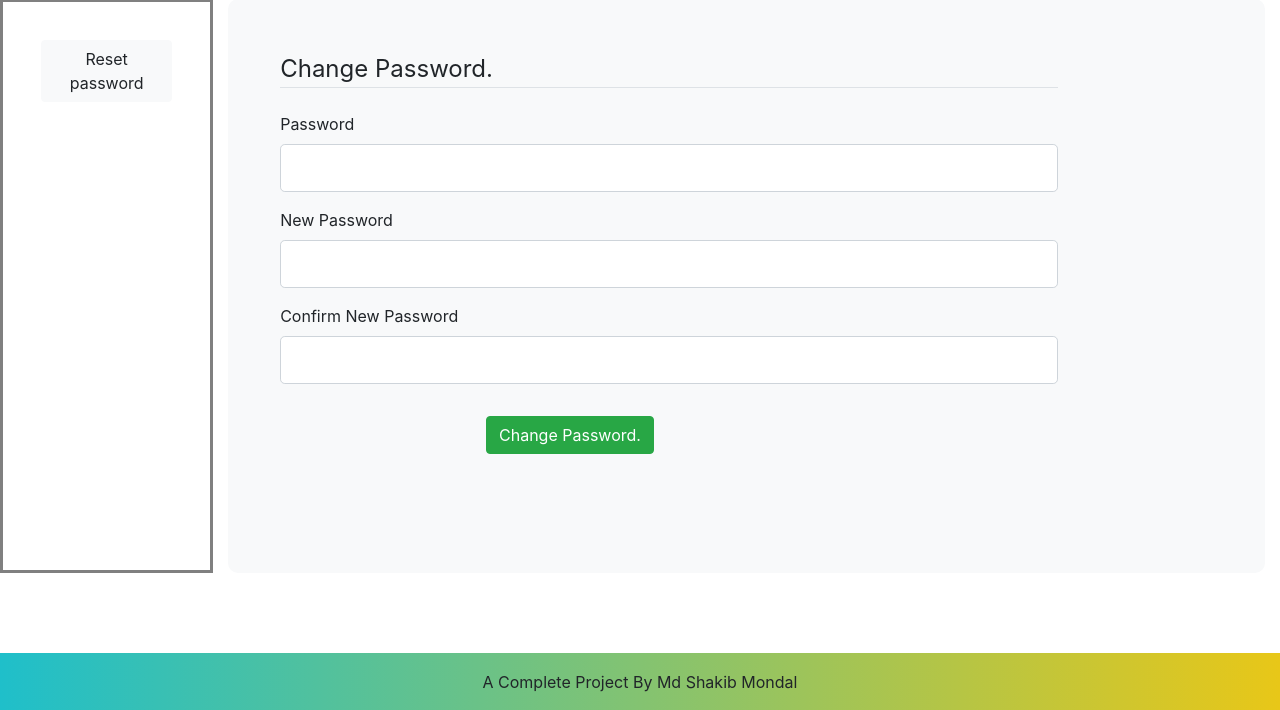
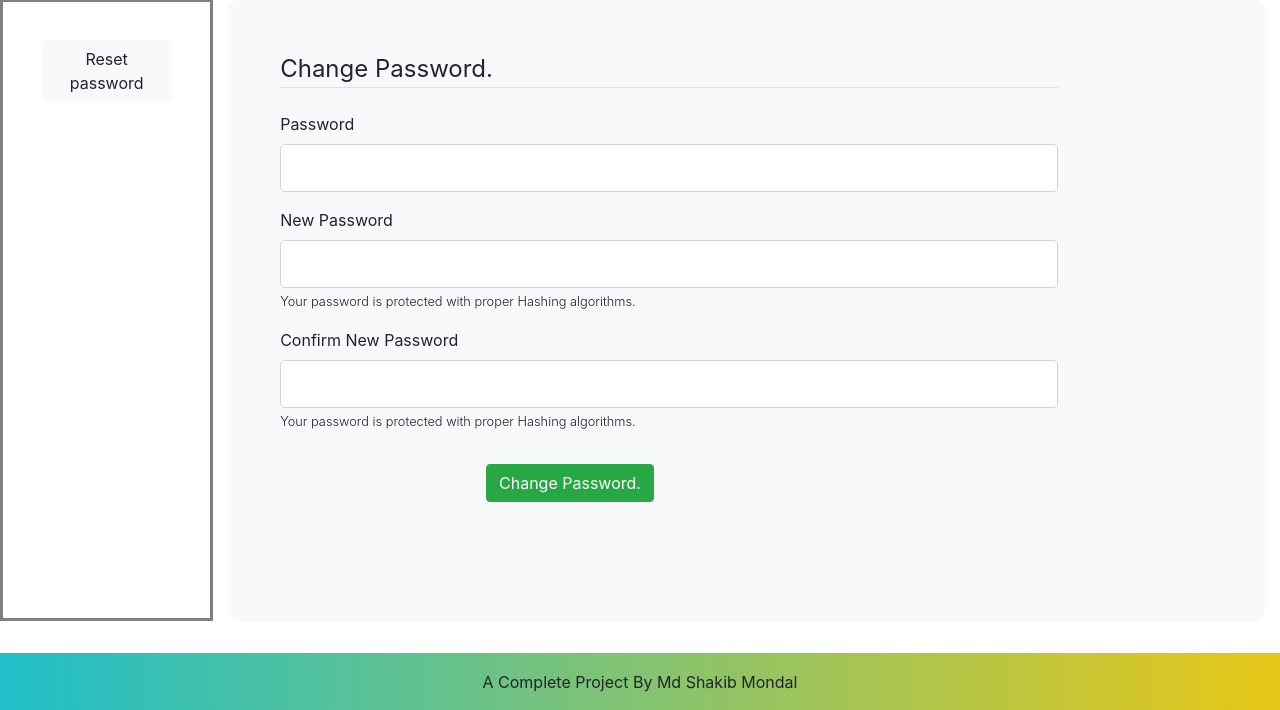
Before and after one commit to SkeyRahaman/kharchakhata, a Flask app: template flaskr/templates/settings.html in a window 1280 px wide. Shown: the part 89-799 px from the top of the page. Run offline with Flask 3, Linux system fonts and the light colour scheme; the template is opened without the code that fills it: values that come from a table or form of the project are taken from there, others are empty; parts of the project's set-up code (start-up, migrations or seed data) failed here and were passed over; some libraries are stand-ins or nearby versions.

```diff
--- a/flaskr/templates/settings.html
+++ b/flaskr/templates/settings.html
@@ -45,6 +45,7 @@
 								{% else %}
 									{{ form_password.npassword(class="form-control form-control-lg")}}
 								{% endif %}
+								<small class="font-weight-light">Your password is protected with proper Hashing algorithms.</small>
 							</div>
 							<div class="form-group">
 								{{ form_password.cnpassword.label(class="form-control-label")}}
@@ -58,6 +59,7 @@
 								{% else %}
 									{{ form_password.cnpassword(class="form-control form-control-lg")}}
 								{% endif %}
+								<small class="font-weight-light">Your password is protected with proper Hashing algorithms.</small>
 							</div>
 						</fieldset>
 						<div class="form-group">
```
